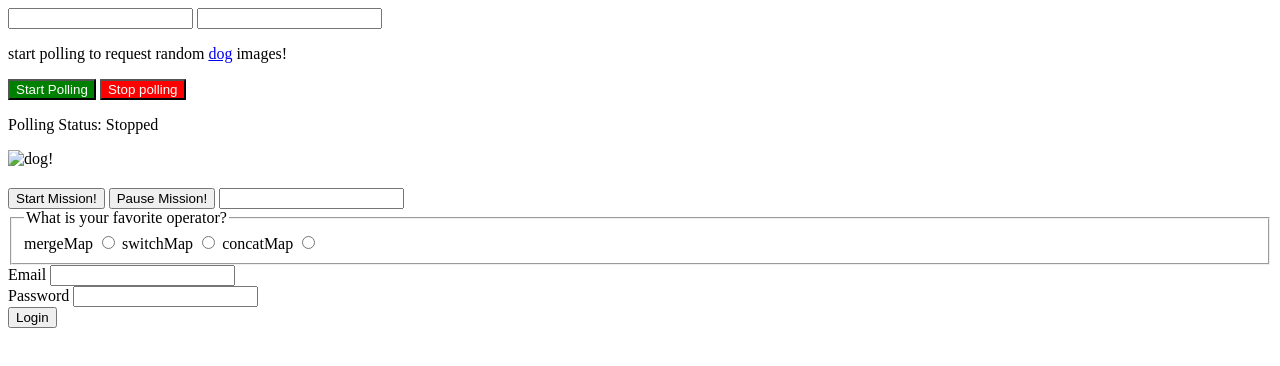
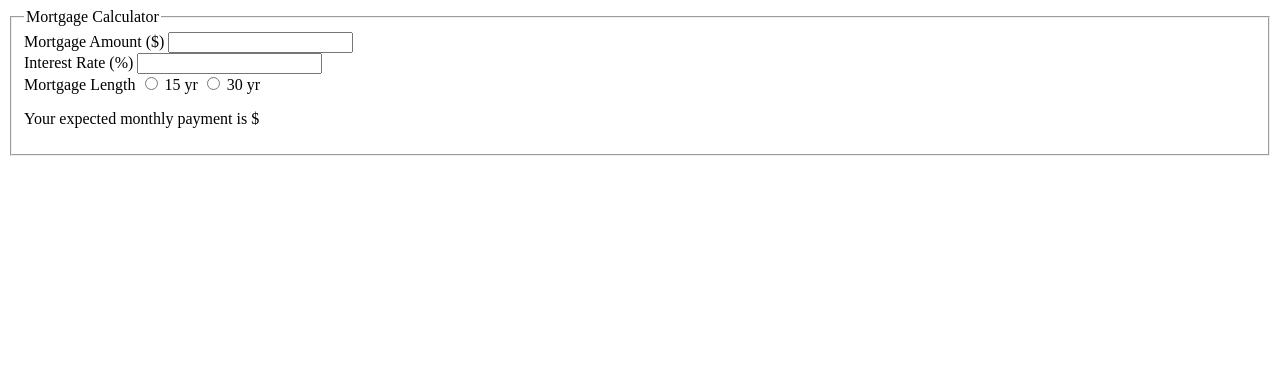
Before and after one commit to cyrilledjdj/ultimatecourses-rxjs-basics, a website built with webpack: page index.html in a window 1280 px wide. Shown: the top 366 px of the page. Built offline with nearby package versions, Linux system fonts and the light colour scheme.

Commit message:
Lab 4. create a mortgage calculator and sharing observables

```diff
--- a/index.html
+++ b/index.html
@@ -19,6 +19,29 @@
 
 <body style="height: 500px; overflow: scroll">
     <form>
+        <fieldset>
+            <legend>Mortgage Calculator</legend>
+            <div>
+                <label for="loanAmount">Mortgage Amount ($)</label>
+                <input type="number" name="loanAmount" id="loanAmount">
+            </div>
+            <div>
+                <label for="interest">Interest Rate (%)</label>
+                <input type="number" name="interest" id="interest">
+            </div>
+            <div>
+                <label>Mortgage Length
+                    <input value="180" type="radio" name="loanLength" class="loanLength" id="yr15">
+                    <label for="yr15">15 yr</label>
+                    <input value=360 type="radio" name="loanLength" class="loanLength" id="yr30">
+                    <label for="yr30">30 yr</label>
+                </label>
+            </div>
+            <p>Your expected monthly payment is <strong id=expected></strong>$</p>
+        </fieldset>
+    </form>
+    <div style="display: none">
+        <form>
             <input type="number" id="first">
             <input type="number" id="second">
         </form>
@@ -31,7 +54,7 @@
             <span id="polling-status">Stopped</span>
         </p>
         <img src="" alt="dog!" style="max-width: 400px; max-height: 400px" id="dog">
-    <div>
+
         <div class="progress-bar"></div>
         <h2 id="countdown"></h2>
         <div id="message"></div>
--- /dev/null
+++ b/src/calculate-mortgage.ts
@@ -0,0 +1,5 @@
+export default function calculateMortgage(interest, loanAmount, loanLegth) {
+    const calculatedInterest = interest / 1200,
+        total = loanAmount * calculatedInterest / (1 - (Math.pow(1 / (1 + calculatedInterest), loanLegth)))
+    return total.toFixed(2);
+}
--- a/src/example.ts
+++ b/src/example.ts
@@ -36,7 +36,10 @@ import {
     merge as mergeOperator,
     distinct,
     withLatestFrom,
+    share,
 } from "rxjs/operators";
+
+import calculateMortgage from './calculate-mortgage';
 
 // const observer: Observer<any> = {
 //     next: (value: any) => console.log('next', value),
@@ -683,3 +686,39 @@ import {
 //         })
 //     )
 // }).subscribe(console.log, null, () => console.log('Complete!'))
+
+const loanAmount = document.getElementById('loanAmount');
+const interest = document.getElementById('interest');
+const loanLength = document.querySelectorAll('.loanLength');
+const expected = document.getElementById('expected');
+
+const createInputValueStream = elem => {
+    return fromEvent(elem, 'input').pipe(
+        pluck('target', 'value'),
+        map(value => parseFloat(value as string))
+    )
+}
+
+const saveResponse = mortgageAmount => {
+    return of(mortgageAmount).pipe(delay(1000))
+}
+const interest$ = createInputValueStream(interest)
+const loanAmount$ = createInputValueStream(loanAmount)
+const loanLength$ = createInputValueStream(loanLength)
+
+const calculation$ = combineLatest(
+    interest$,
+    loanAmount$,
+    loanLength$
+).pipe(
+    map(([interest, loanAmount, loanLength]) => calculateMortgage(interest, loanAmount, loanLength)),
+    tap(console.log),
+    filter(mortgageAmount => !isNaN(parseFloat(mortgageAmount))),
+    distinctUntilChanged(),
+    share()
+)
+calculation$.subscribe(mortgageAmount => expected.innerHTML = mortgageAmount)
+
+calculation$.pipe(
+    mergeMap(mortgageAmount => saveResponse(mortgageAmount)),
+).subscribe();
```
Lines whose indentation alone changed are shown as unchanged.
